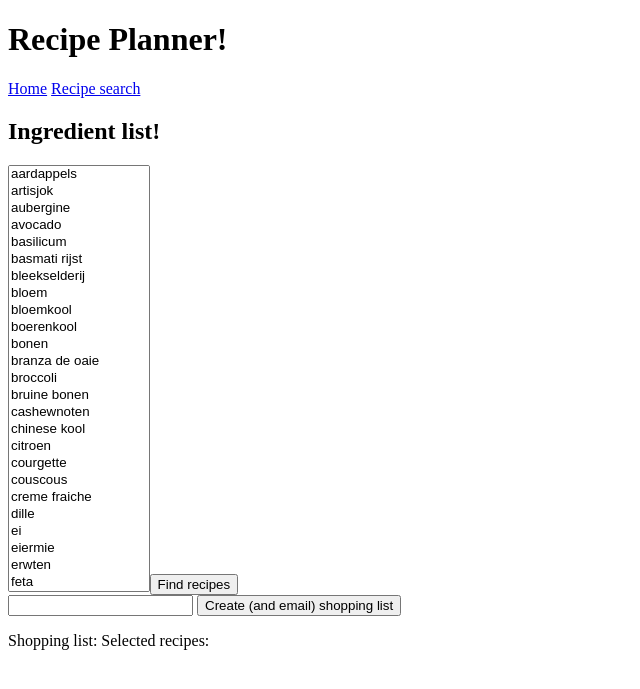
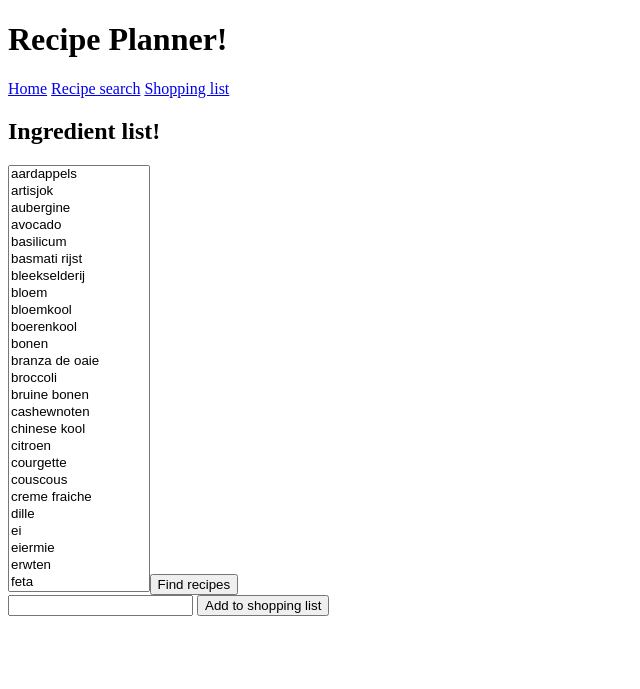
Before and after one commit to NHameleers/recipe_planner, a Django app: page /recipe_planner/ingredient_list/ in a window 1280 px wide. Shown: the top 689 px of the page, without its empty margins (0-640 px from the left). Run offline with Django 3.2, Linux system fonts and the light colour scheme; data comes from the database, SQL or seed files in the repository; both versions use the stored data as it was after the commit.

Commit message:
Added shopping list view and moved email option there

```diff
--- a/lazy_recipe_planner/settings.py
+++ b/lazy_recipe_planner/settings.py
@@ -127,3 +127,8 @@
 EMAIL_PORT = 587
 EMAIL_HOST_USER = 'lazyrecipeplanner@gmail.com'
 EMAIL_HOST_PASSWORD = 'theresnothinghere'
+
+
+# https://developer.mozilla.org/en-US/docs/Learn/Server-side/Django/Sessions
+# ensure updates within session are also automatically saved
+SESSION_SAVE_EVERY_REQUEST = True
--- a/recipe_planner/templates/recipe_planner/base.html
+++ b/recipe_planner/templates/recipe_planner/base.html
@@ -6,6 +6,7 @@
 <nav>
 	<a href="{% url 'recipe_planner:index' %}">Home</a>
 	<a href="{% url 'recipe_planner:ingredient_list' %}">Recipe search</a>
+	<a href="{% url 'recipe_planner:shopping_list' %}">Shopping list</a>
 
 </nav>
 
--- a/recipe_planner/templates/recipe_planner/index.html
+++ b/recipe_planner/templates/recipe_planner/index.html
@@ -16,7 +16,7 @@
     		<a href="{% url 'recipe_planner:detail' recipe.id %}">{{ recipe.name|capfirst }}</a><br>
 	    {% endfor %}
 		    <input type="email" name="email_address">
-		    <input type="submit" value="Create (and email) shopping list">
+		    <input type="submit" value="Add to shopping list">
 		</form>
 	{% else %}
 	    <p>No recipes are available.</p>
@@ -24,4 +24,7 @@
 
 {{ email_message }}
 
+
+<p>You have visited this page {{ num_visits }}{% if num_visits == 1 %} time{% else %} times{% endif %}.</p>
+
 {% endblock %}
--- a/recipe_planner/templates/recipe_planner/ingredient_list.html
+++ b/recipe_planner/templates/recipe_planner/ingredient_list.html
@@ -44,7 +44,7 @@
         <a href="{% url 'recipe_planner:detail' recipe.id %}">{{ recipe.name|capfirst }}</a><br>
 {% endfor %}
     <input type="email" name="email_address">
-    <input type="submit" value="Create (and email) shopping list">
+    <input type="submit" value="Add to shopping list">
 </form>
 
 
--- a/recipe_planner/urls.py
+++ b/recipe_planner/urls.py
@@ -8,4 +8,5 @@
 	path('<int:pk>/', views.DetailView.as_view(), name='detail'),
 	path('<int:pk>', views.IngredientDetailView.as_view(), name='ingredient_detail'),
 	path('ingredient_list/', views.ingredient_list, name='ingredient_list'),
+	path('shopping_list/', views.shopping_list, name='shopping_list'),
 ]
--- a/recipe_planner/views.py
+++ b/recipe_planner/views.py
@@ -16,8 +16,15 @@
 
 
 def IndexView(request):
+
+	# Number of visits to this view, as counted in the session variable.
+	num_visits = request.session.get('num_visits', 0)
+	request.session['num_visits'] = num_visits + 1
+
+
 	template_name = 'recipe_planner/index.html'
-	context = {'latest_recipe_list': Recipe.objects.order_by('last_in_menu')}
+	context = {'latest_recipe_list': Recipe.objects.order_by('last_in_menu'),
+				'num_visits': num_visits}
 
 	# control flow for adding ingredients of selected recipes to list
 	recipes_to_add = request.POST.getlist('recipes_to_add')
@@ -26,28 +33,19 @@
 	context.update({'ingredients_to_add': ingredients_to_add,
 		'shopping_list': shopping_list.items()})
 
-	# control flow for sending shopping list to email
-	email_address = request.POST.get('email_address')
+	# for the session shopping_list: work with the names, not the objects
+	shopping_list_names = Counter([ingredient.name for ingredient in ingredients_to_add])
+	request.session['shopping_list'] = Counter(request.session.get('shopping_list', {})) + shopping_list_names
 
-	email_message = ''' Shopping list:\n'''
-	for ingr, amount in shopping_list.items():
-		recipes_with_ingredient = [r.name for r in Ingredient.objects.get(name=ingr).recipe_set.all() if r.name in recipes_to_add]
-		email_message += '{}x  {} ({})\n'.format(amount, ingr, ','.join(recipes_with_ingredient))
-	email_message += '\nSelected recipes:\n'
-	for rec in recipes_to_add:
-		email_message += '{}\n'.format(rec.title())
 
-	context.update({'email_message': email_message})
 
-	send_mail(
-	    'Shopping list',
-	    email_message,
-	    settings.EMAIL_HOST_USER,
-	    [email_address],
-	    fail_silently=False,
-	)
+
 
 	return render(request, template_name, context)
+
+
+
+
 
 
 class DetailView(generic.DetailView):
@@ -56,9 +54,16 @@
 
 
 
+
+
+
+
 class IngredientDetailView(generic.DetailView):
 	model = Ingredient
 	template_name = 'recipe_planner/ingredient_detail.html'
+
+
+
 
 
 
@@ -84,18 +89,36 @@
 	context.update({'ingredients_to_add': ingredients_to_add,
 		'shopping_list': shopping_list.items()})
 
+	# for the session shopping_list: work with the names, not the objects
+	shopping_list_names = Counter([ingredient.name for ingredient in ingredients_to_add])
+	request.session['shopping_list'] = Counter(request.session.get('shopping_list', {})) + shopping_list_names
+
+
+
+	return render(request, 'recipe_planner/ingredient_list.html', context)
+
+
+
+def shopping_list(request):
+	shopping_list = request.session.get('shopping_list', {})
+
+	context = {'shopping_list': sorted(shopping_list.items())}
 
 
 	# control flow for sending shopping list to email
 	email_address = request.POST.get('email_address')
 
 	email_message = ''' Shopping list:\n'''
-	for ingr, amount in shopping_list.items():
-		recipes_with_ingredient = [r.name for r in Ingredient.objects.get(name=ingr).recipe_set.all() if r.name in recipes_to_add]
-		email_message += '{}x  {} ({})\n'.format(amount, ingr, ','.join(recipes_with_ingredient))
-	email_message += '\nSelected recipes:\n'
-	for rec in recipes_to_add:
-		email_message += '{}\n'.format(rec.title())
+
+	for ingredient, amount in shopping_list.items():
+		email_message += '{}x  {}\n'.format(amount, ingredient)
+
+	# for ingr, amount in shopping_list.items():
+	# 	recipes_with_ingredient = [r.name for r in Ingredient.objects.get(name=ingr).recipe_set.all() if r.name in recipes_to_add]
+	# 	email_message += '{}x  {} ({})\n'.format(amount, ingr, ','.join(recipes_with_ingredient))
+	# email_message += '\nSelected recipes:\n'
+	# for rec in recipes_to_add:
+	# 	email_message += '{}\n'.format(rec.title())
 
 	context.update({'email_message': email_message})
 
@@ -107,4 +130,28 @@
 	    fail_silently=False,
 	)
 
-	return render(request, 'recipe_planner/ingredient_list.html', context)
+	return render(request, 'recipe_planner/shopping_list.html', context)
+
+
+
+
+	# # control flow for sending shopping list to email
+	# email_address = request.POST.get('email_address')
+
+	# email_message = ''' Shopping list:\n'''
+	# for ingr, amount in shopping_list.items():
+	# 	recipes_with_ingredient = [r.name for r in Ingredient.objects.get(name=ingr).recipe_set.all() if r.name in recipes_to_add]
+	# 	email_message += '{}x  {} ({})\n'.format(amount, ingr, ','.join(recipes_with_ingredient))
+	# email_message += '\nSelected recipes:\n'
+	# for rec in recipes_to_add:
+	# 	email_message += '{}\n'.format(rec.title())
+
+	# context.update({'email_message': email_message})
+
+	# send_mail(
+	#     'Shopping list',
+	#     email_message,
+	#     settings.EMAIL_HOST_USER,
+	#     [email_address],
+	#     fail_silently=False,
+	# )
```
Also changed, not shown: recipe_planner/templates/recipe_planner/shopping_list.html (added, +20 -0 lines), db.sqlite3.
